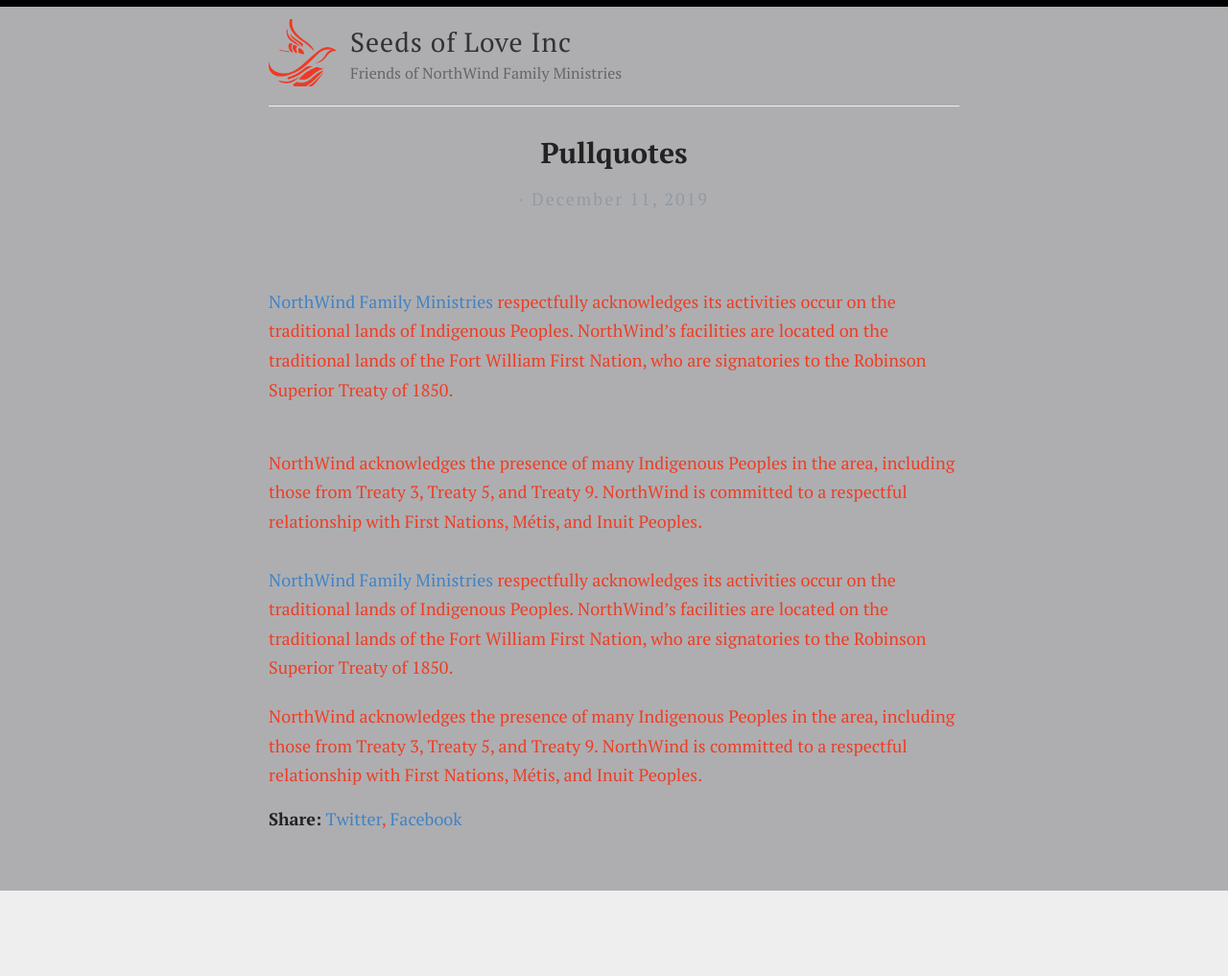
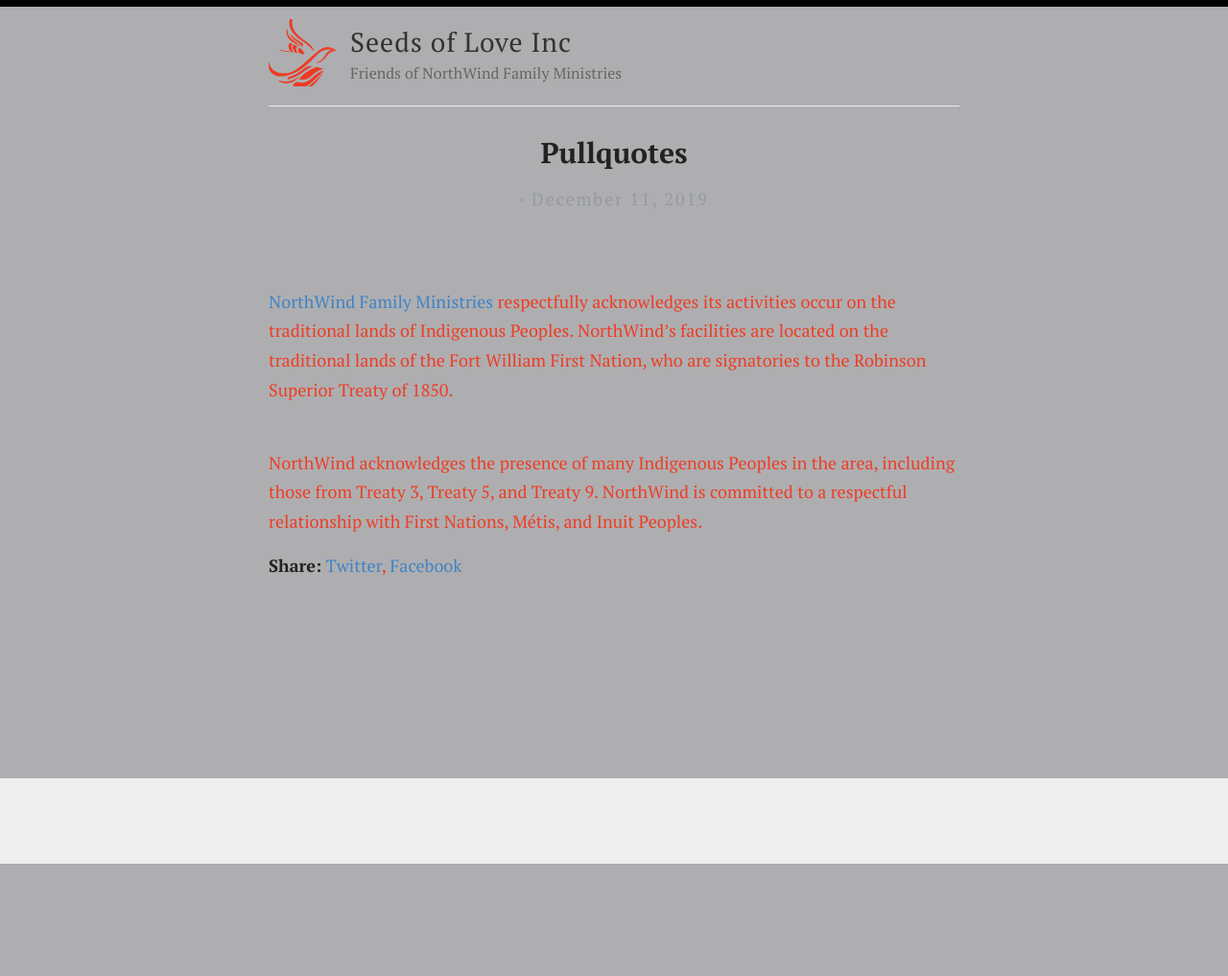
Before and after one commit to Seeds-of-Love-Inc/seeds-of-love-inc.github.io, a Jekyll site: the page built from _posts/2019-12-11-pullquotes.md, in a window 1280 px wide. Shown: the whole page at 96% size. Built offline with Jekyll 4.4.1, drawn with Linux system fonts in a browser that asks for light colours; after the commit the page ends 900 px from its top, so only the background shows below that.

Commit message:
Simplify Indigenous Peoples acknowledgment section
Removed redundant acknowledgment of Indigenous Peoples.

```diff
--- a/_posts/2019-12-11-pullquotes.md
+++ b/_posts/2019-12-11-pullquotes.md
@@ -7,13 +7,3 @@
 [NorthWind Family Ministries](https://www.northwindfm.org/) respectfully acknowledges its activities occur on the traditional lands of Indigenous Peoples. NorthWind’s facilities are located on the traditional lands of the Fort William First Nation, who are signatories to the Robinson Superior Treaty of 1850.<br><br>
 
 NorthWind acknowledges the presence of many Indigenous Peoples in the area, including those from Treaty 3, Treaty 5, and Treaty 9. NorthWind is committed to a respectful relationship with First Nations, Métis, and Inuit Peoples.
-
-<div style="margin-top: 30px;">
-<p>
-<a href="https://www.northwindfm.org/">NorthWind Family Ministries</a> respectfully acknowledges its activities occur on the traditional lands of Indigenous Peoples. NorthWind’s facilities are located on the traditional lands of the Fort William First Nation, who are signatories to the Robinson Superior Treaty of 1850.
-</p>
-
-<p style="margin-top: 20px;">
-NorthWind acknowledges the presence of many Indigenous Peoples in the area, including those from Treaty 3, Treaty 5, and Treaty 9. NorthWind is committed to a respectful relationship with First Nations, Métis, and Inuit Peoples.
-</p>
-</div>
```
